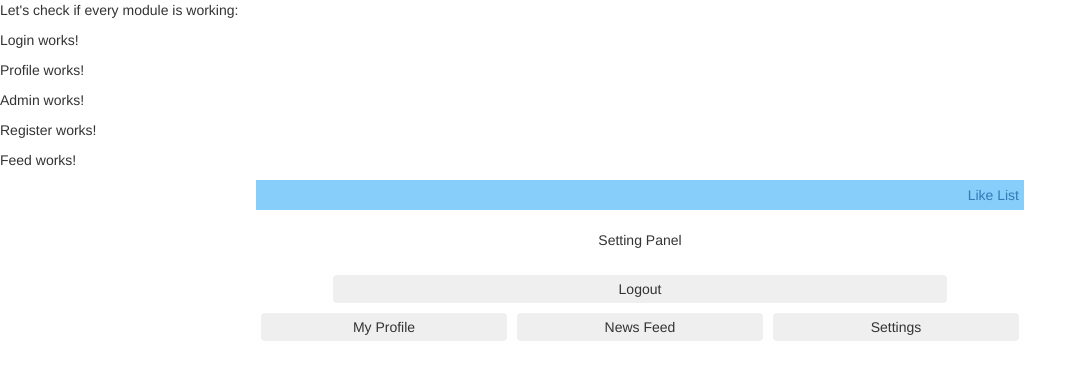
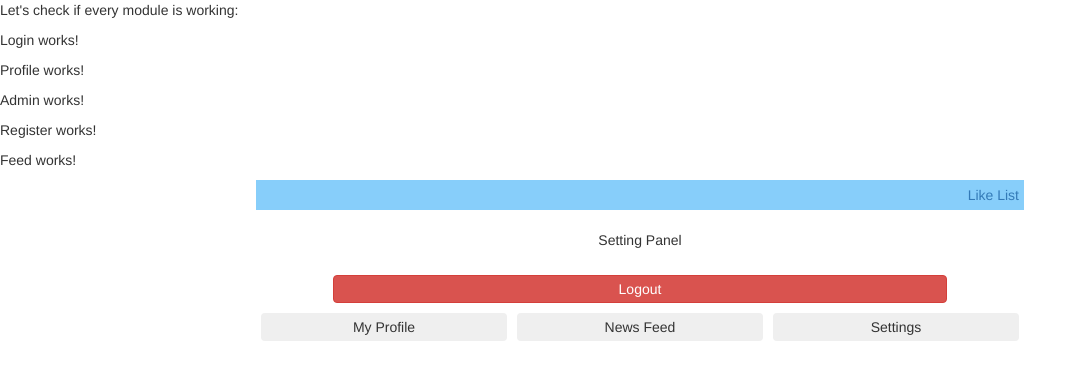
Before and after one commit to JRAntra/FRE-Training-04252022, an Angular app in the folder theProject/: page / in a window 1280 px wide. Shown: the top 380 px of the page, without its empty margins (0-1086 px from the left). Built offline with nearby package versions, Linux system fonts and the light colour scheme.

Commit message:
updated the nav and button class to refer to bootstrap.

```diff
--- a/theProject/src/app/setting/setting.component.html
+++ b/theProject/src/app/setting/setting.component.html
@@ -1,6 +1,6 @@
 <main>
-  <nav class="nav-top">
-    <a id="like-list">Like List</a>
+  <nav class="nav justify-content-end nav-top">
+    <a class="nav-link active" id="like-list">Like List</a>
   </nav>
 
   <div class="div__main">
@@ -9,13 +9,13 @@
       Setting Panel
     </fieldset>
 
-    <button class="btn" id="btn-logout">
+    <button class="btn btn-danger" id="btn-logout">
       Logout
     </button>
 
   </div>
 
-  <nav class="nav-bottom">
+  <nav class="nav justify-content-center nav-bottom">
     <button class="btn" id="btn-profile">My Profile</button>
     <button class="btn" id="btn-feed">News Feed</button>
     <button class="btn" id="btn-setting">Settings</button>
```
